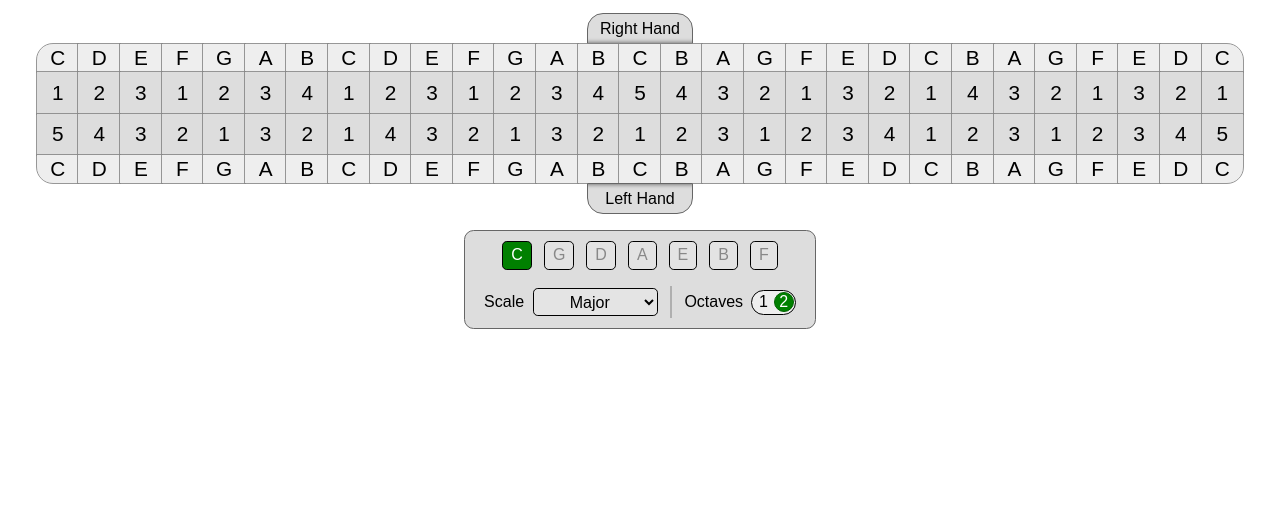
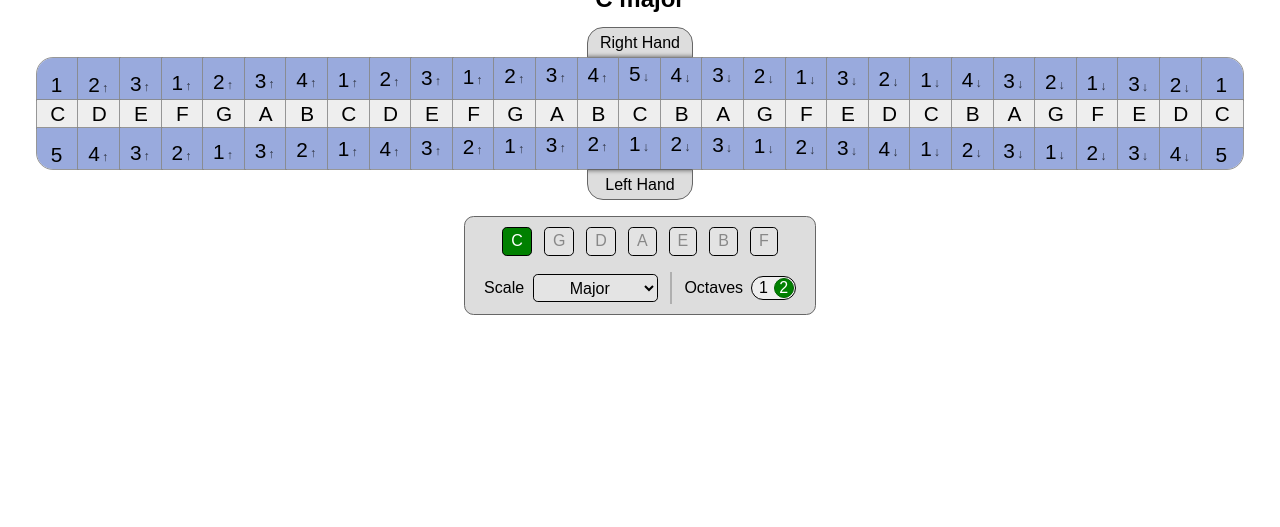
Before and after one commit to thebigdavec/piano-keys-guide, a plain HTML site: page index.html in a window 1280 px wide. Shown: the part 273-800 px from the top of the page. Drawn offline with Linux system fonts and the light colour scheme.

Commit message:
Move notes to center, between finger charts. Give finger charts a background colour. Add up and down arrows to finger charts to represent ascending or descending scale. Add padding to each finger number to represent height on scale.

```diff
--- a/index.html
+++ b/index.html
@@ -16,10 +16,10 @@
     <div id="chartPlaceholder">The chart for this key is coming soon...</div>
     <div id="chartDisplay">
         <p class="banner banner--top">Right Hand</p>
+        <div id="rightHandContainer" class="fingerchart"></div>
         <div id="rightHandNotes" class="notes"></div>
-        <div id="rightHandContainer" class="fingerchart"></div>
+        <!-- <div id="leftHandNotes" class="notes"></div> -->
         <div id="leftHandContainer" class="fingerchart"></div>
-        <div id="leftHandNotes" class="notes"></div>
         <p class="banner banner--bottom">Left Hand</p>
     </div>
     <div class="options">
--- a/script.js
+++ b/script.js
@@ -183,12 +183,38 @@ const charts = {
 };
 const currentChart = (key, scale) => charts[key][scale] || null;
 
-function addFinger(chart, index, rootnote = false) {
+function addFinger(chart, index, options = {rootnote: false, arrow: null, margin: 0}) {
+	const {rootnote, arrow, margin} = options
+
 	const rightdiv = document.createElement("div");
 	const leftdiv = document.createElement("div");
 
-	rightdiv.textContent = rootnote ? "1" : chart.chart.right[index];
-	leftdiv.textContent = rootnote ? "1" : chart.chart.left[index];
+	const padScale = .04;
+
+	rightdiv.style =  `padding-top: ${margin * padScale}em`
+	leftdiv.style =  `padding-top: ${margin * padScale}em`
+
+	let rightHand = rootnote ? '1' : chart.chart.right[index]
+	let leftHand = rootnote ? '1' : chart.chart.left[index]
+	let dirEl
+
+	switch (arrow) {
+		case 'up':
+			dirEl = `<span>&uarr;</span>`
+			rightHand += dirEl
+			leftHand += dirEl
+			break
+		case 'down':
+			dirEl = `<span>&darr;</span>`
+			rightHand += dirEl
+			leftHand += dirEl
+			break
+		default:
+			break
+	}
+
+	rightdiv.innerHTML = rightHand
+	leftdiv.innerHTML = leftHand
 
 	rightHandContainer.appendChild(rightdiv);
 	leftHandContainer.appendChild(leftdiv);
@@ -207,13 +233,13 @@ function addNote(chart, index) {
 	leftdiv.textContent = chart.notes[index];
 
 	rightHandNotes.appendChild(rightdiv);
-	leftHandNotes.appendChild(leftdiv);
+	// leftHandNotes.appendChild(leftdiv);
 }
 
 function clearChart() {
 	leftHandContainer.textContent = "";
 	rightHandContainer.textContent = "";
-	leftHandNotes.textContent = "";
+	// leftHandNotes.textContent = "";
 	rightHandNotes.textContent = "";
 }
 
@@ -236,20 +262,25 @@ function addNotes(chart, numberOctaves) {
 }
 
 function addFingers(chart, numberOctaves) {
+	let margin = (numberOctaves + 1) * 7;
+
 	// fingers ->
 	for (let octave = 0; octave < numberOctaves; octave++) {
 		for (let i = 0; i < 7; i++) {
-			addFinger(chart, i, i === 0 && octave === 1);
+			addFinger(chart, i, {rootnote: i === 0 && octave === 1, margin, arrow: (i + octave > 0 && 'up')});
+			margin -= 1;
 		}
 	}
 
 	// top note
-	addFinger(chart, 7);
+	addFinger(chart, 7, {arrow: 'down', margin});
+	margin += 1
 
 	// <-
 	for (let octave = 0; octave < numberOctaves; octave++) {
 		for (let i = 0; i < 7; i++) {
-			addFinger(chart, i + 8, i === 6 && octave < numberOctaves - 1);
+			addFinger(chart, i + 8, {rootnote: i === 6 && octave < numberOctaves - 1, margin, arrow: octave * 7 + i < 13 && 'down'});
+			margin += 1
 		}
 	}
 }
--- a/style.css
+++ b/style.css
@@ -48,7 +48,7 @@ h2 {
   margin-block-end: 2em;
 }
 
-#rightHandNotes {
+#rightHandContainer {
   :first-child {
     border-top-left-radius: 1rem;
   }
@@ -57,7 +57,7 @@ h2 {
   }
 }
 
-#leftHandNotes {
+#leftHandContainer {
   :first-child {
     border-bottom-left-radius: 1rem;
   }
@@ -197,13 +197,17 @@ h2 {
   display: flex;
   justify-content: center;
   grid-column: 1 / -1;
+  line-height: 1;
   > * {
-    display: grid;
+    letter-spacing: 0.1em;
     width: 2em;
     aspect-ratio: 1;
-    place-items: center;
-    background-color: light-dark(#ddd, #111);
+    background-color: light-dark(#9ad, #113);
     outline: 1px solid #888d;
+    span {
+      font-size: 0.6em;
+      opacity: 0.7;
+    }
   }
 }
 
```
